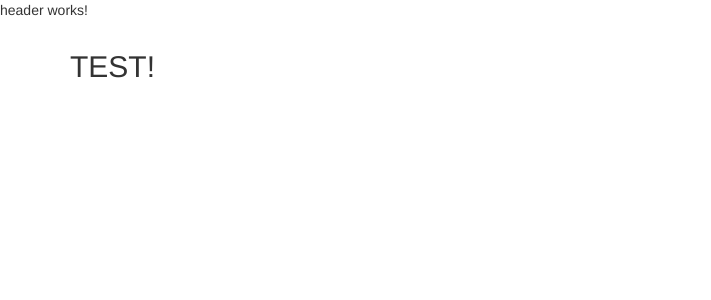
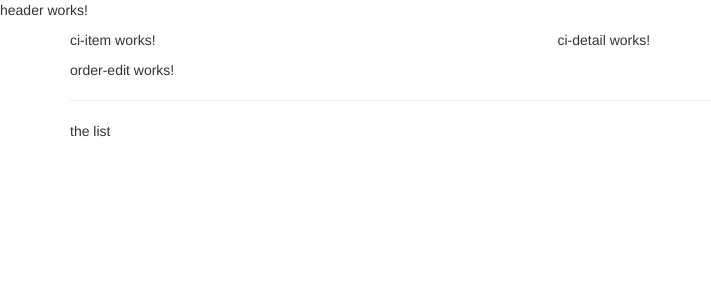
Before and after one commit to MarGuus/CMDB-App-Angular, an Angular app: page /order in a window 1280 px wide. Shown: the top 300 px of the page, without its empty margins (0-711 px from the left). Built offline with nearby package versions, Linux system fonts and the light colour scheme.

Commit message:
added demo text to layout

```diff
--- a/src/app/app.component.html
+++ b/src/app/app.component.html
@@ -3,7 +3,8 @@
 <div class="container">
   <div class="row">
     <div class="col-md-12">
-      <h2> TEST!</h2>
+      <app-ci-main></app-ci-main>
+      <app-ci-order></app-ci-order>
     </div>
   </div>
 </div>
--- a/src/app/ci-main/ci-list/ci-list.component.html
+++ b/src/app/ci-main/ci-list/ci-list.component.html
@@ -1 +1 @@
-<p>ci-list works!</p>
+<app-ci-item></app-ci-item>
--- a/src/app/ci-main/ci-main.component.html
+++ b/src/app/ci-main/ci-main.component.html
@@ -1 +1,8 @@
-<p>ci-main works!</p>
+<div class="row">
+    <div class="col-md-5">
+        <app-ci-list></app-ci-list>
+    </div>
+    <div class="col-md-7">
+        <app-ci-detail></app-ci-detail>
+    </div>
+</div>
--- a/src/app/ci-order/ci-order.component.html
+++ b/src/app/ci-order/ci-order.component.html
@@ -1 +1,7 @@
-<p>ci-order works!</p>
+<div class="row">
+    <div class="col-xs-10">
+        <app-order-edit></app-order-edit>
+        <hr>
+        <p>the list</p>
+    </div>
+</div>
```
